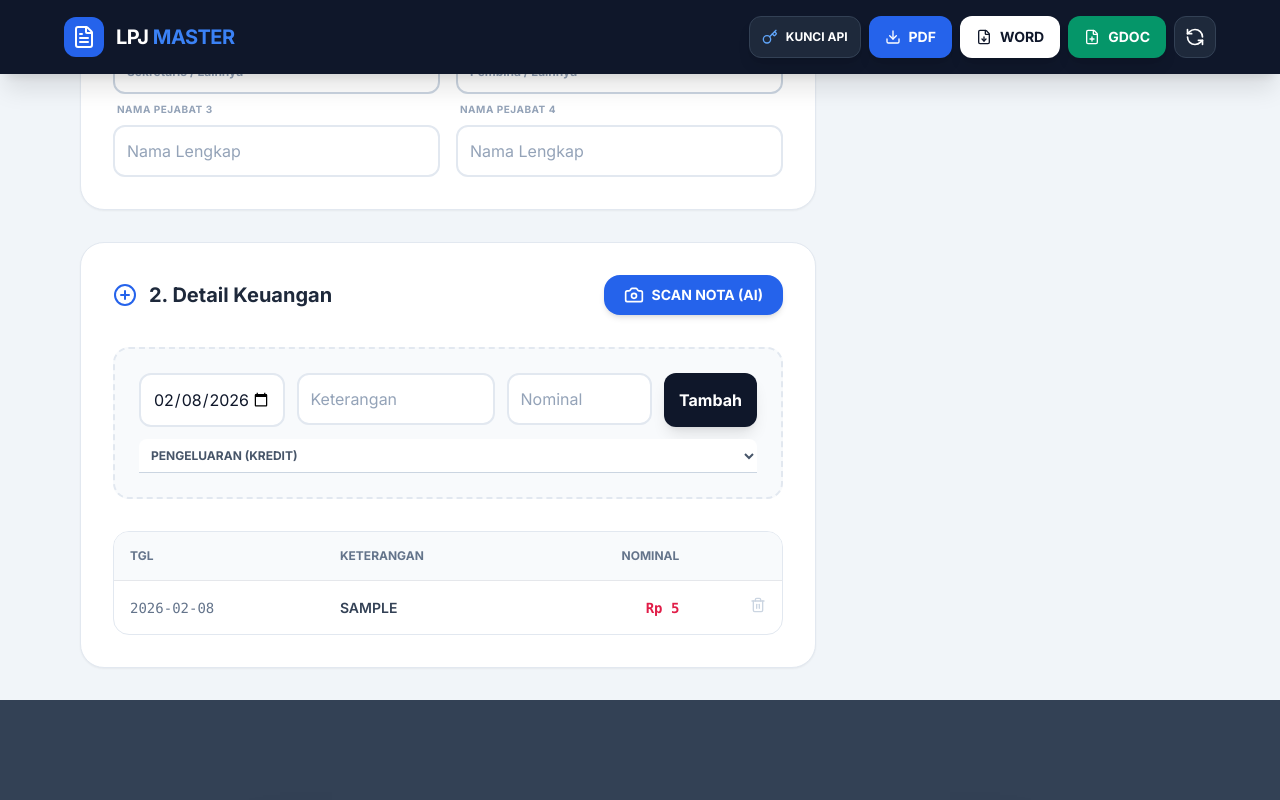
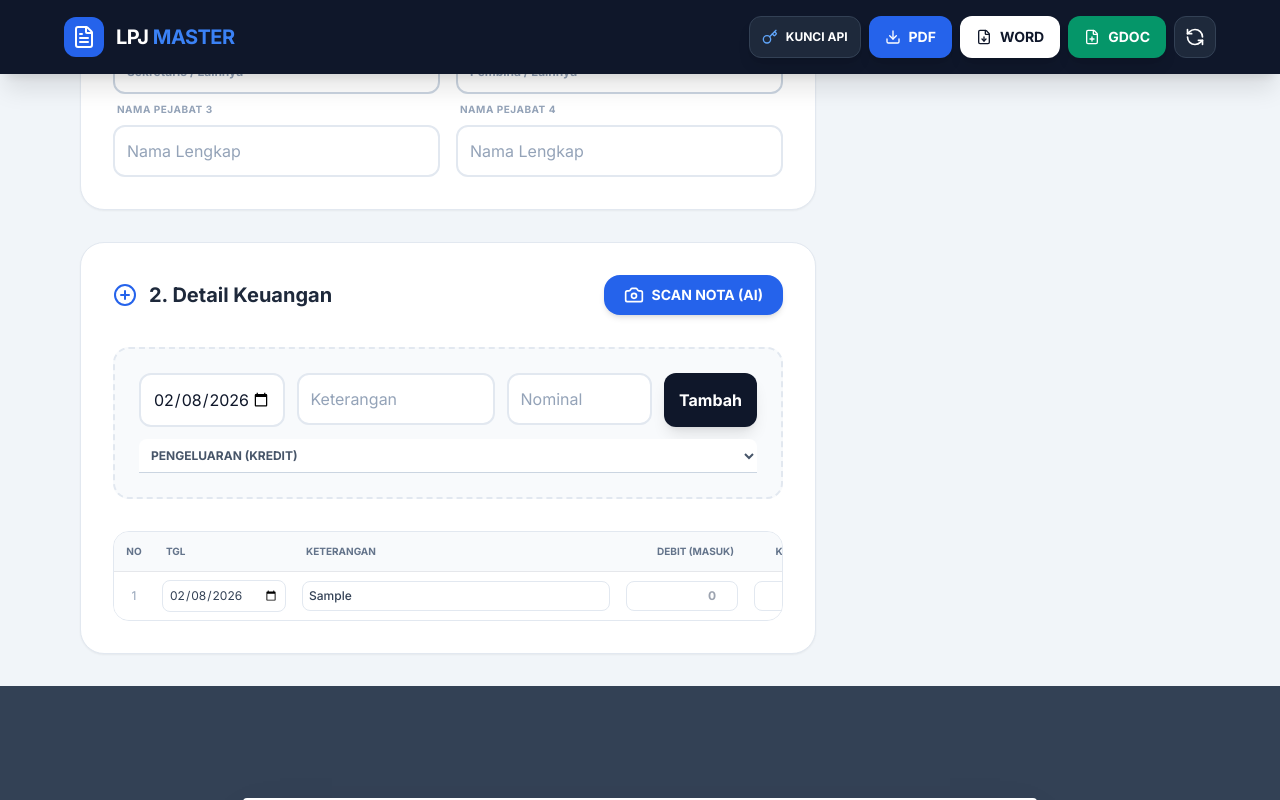
Before and after one commit to JozeRizal/LPJ-Maker-2.0, a React (Vite) app: page / in a window 1280 px wide. Both pictures are taken after typing "Sample", "5" into the empty fields and a click on the button "Tambah". Shown: the part 715-1515 px from the top of the page. Built offline with nearby package versions, Linux system fonts and the light colour scheme.

Commit message:
Update App.tsx

```diff
--- a/App.tsx
+++ b/App.tsx
@@ -116,13 +116,17 @@ const App: React.FC = () => {
     const tx: Transaction = {
       id: generateId(),
       date: newTx.date || new Date().toISOString().split('T')[0],
-      description: newTx.description.toUpperCase(),
+      description: newTx.description,
       type: newTx.type,
       amount: Number(newTx.amount),
       receiptBase64: newTx.receipt
     };
     setTransactions([...transactions, tx]);
     setNewTx({ ...newTx, description: '', amount: '', receipt: '' });
+  };
+
+  const updateTransaction = (id: string, updates: Partial<Transaction>) => {
+    setTransactions(prev => prev.map(t => t.id === id ? { ...t, ...updates } : t));
   };
 
   const handleScanReceipt = async (e: React.ChangeEvent<HTMLInputElement>) => {
@@ -420,21 +424,64 @@ const App: React.FC = () => {
                 </div>
               </form>
 
-              <div className="overflow-hidden rounded-2xl border border-slate-200 bg-white">
-                <table className="w-full text-left">
-                  <thead className="bg-slate-50 text-slate-500 font-bold text-xs uppercase border-b">
-                    <tr><th className="p-4">Tgl</th><th className="p-4">Keterangan</th><th className="p-4 text-right">Nominal</th><th className="p-4"></th></tr>
+              <div className="overflow-x-auto rounded-2xl border border-slate-200 bg-white">
+                <table className="w-full text-left min-w-[800px]">
+                  <thead className="bg-slate-50 text-slate-500 font-bold text-[10px] uppercase border-b">
+                    <tr>
+                      <th className="p-3 w-10 text-center">No</th>
+                      <th className="p-3 w-32">Tgl</th>
+                      <th className="p-3">Keterangan</th>
+                      <th className="p-3 w-32 text-right">Debit (Masuk)</th>
+                      <th className="p-3 w-32 text-right">Kredit (Keluar)</th>
+                      <th className="p-3 w-10"></th>
+                    </tr>
                   </thead>
                   <tbody className="divide-y text-sm text-slate-700">
                     {transactions.length === 0 ? (
-                      <tr><td colSpan={4} className="p-10 text-center text-slate-400 italic">Gunakan Scan Nota untuk otomatisasi.</td></tr>
+                      <tr><td colSpan={6} className="p-10 text-center text-slate-400 italic">Belum ada data. Gunakan formulir di atas atau Scan Nota.</td></tr>
                     ) : (
-                      transactions.map(t => (
+                      transactions.map((t, i) => (
                         <tr key={t.id} className="hover:bg-slate-50">
-                          <td className="p-4 font-mono text-slate-500">{t.date}</td>
-                          <td className="p-4 font-semibold text-slate-700 uppercase">{t.description}</td>
-                          <td className={`p-4 font-mono font-bold text-right ${t.type === 'Pemasukan' ? 'text-emerald-600' : 'text-rose-600'}`}>{formatIDR(t.amount)}</td>
-                          <td className="p-4 text-right"><button onClick={() => setTransactions(transactions.filter(x => x.id !== t.id))} className="text-slate-300 hover:text-red-500"><Trash2 className="w-4 h-4" /></button></td>
+                          <td className="p-2 text-center text-xs text-slate-400">{i + 1}</td>
+                          <td className="p-2">
+                            <input
+                              type="date"
+                              value={t.date}
+                              onChange={e => updateTransaction(t.id, { date: e.target.value })}
+                              className="w-full p-1.5 text-xs border border-slate-200 rounded-lg outline-none focus:border-blue-400"
+                            />
+                          </td>
+                          <td className="p-2">
+                            <input
+                              type="text"
+                              value={t.description}
+                              onChange={e => updateTransaction(t.id, { description: e.target.value })}
+                              className="w-full p-1.5 text-xs border border-slate-200 rounded-lg outline-none focus:border-blue-400 font-medium"
+                            />
+                          </td>
+                          <td className="p-2">
+                            <input
+                              type="number"
+                              value={t.type === 'Pemasukan' ? t.amount : ''}
+                              placeholder="0"
+                              onChange={e => updateTransaction(t.id, { amount: Number(e.target.value), type: 'Pemasukan' })}
+                              className="w-full p-1.5 text-xs border border-slate-200 rounded-lg outline-none focus:border-emerald-400 text-right text-emerald-600 font-bold"
+                            />
+                          </td>
+                          <td className="p-2">
+                            <input
+                              type="number"
+                              value={t.type === 'Pengeluaran' ? t.amount : ''}
+                              placeholder="0"
+                              onChange={e => updateTransaction(t.id, { amount: Number(e.target.value), type: 'Pengeluaran' })}
+                              className="w-full p-1.5 text-xs border border-slate-200 rounded-lg outline-none focus:border-rose-400 text-right text-rose-600 font-bold"
+                            />
+                          </td>
+                          <td className="p-2 text-center">
+                            <button onClick={() => setTransactions(transactions.filter(x => x.id !== t.id))} className="text-slate-300 hover:text-red-500 transition-colors">
+                              <Trash2 className="w-4 h-4" />
+                            </button>
+                          </td>
                         </tr>
                       ))
                     )}
@@ -495,7 +542,7 @@ const App: React.FC = () => {
                   <tr key={t.id} style={{ minHeight: '40px' }} className="text-black">
                     <td className="border border-black p-2.5 text-center align-middle text-black">{i + 1}</td>
                     <td className="border border-black p-2.5 text-center font-mono align-middle text-black">{t.date}</td>
-                    <td className="border border-black p-2.5 font-medium uppercase align-middle text-black">{t.description}</td>
+                    <td className="border border-black p-2.5 font-medium align-middle text-black">{t.description}</td>
                     <td className="border border-black p-2.5 text-right align-middle text-black">{t.type === 'Pemasukan' ? formatIDR(t.amount) : '-'}</td>
                     <td className="border border-black p-2.5 text-right align-middle text-black">{t.type === 'Pengeluaran' ? formatIDR(t.amount) : '-'}</td>
                   </tr>
```
